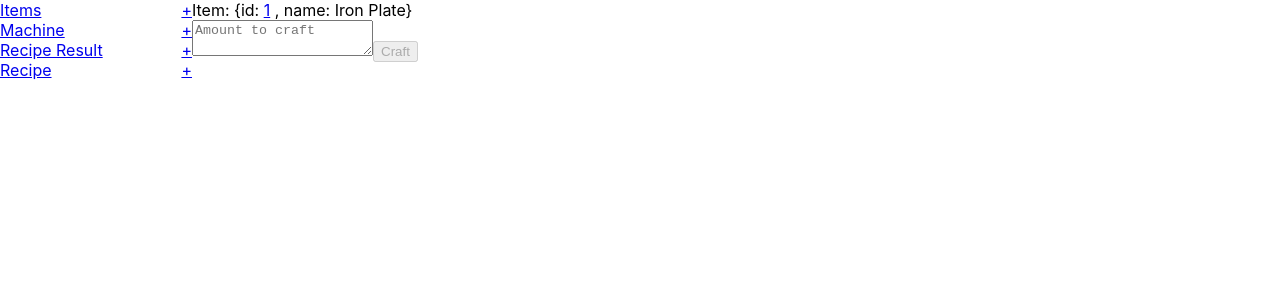
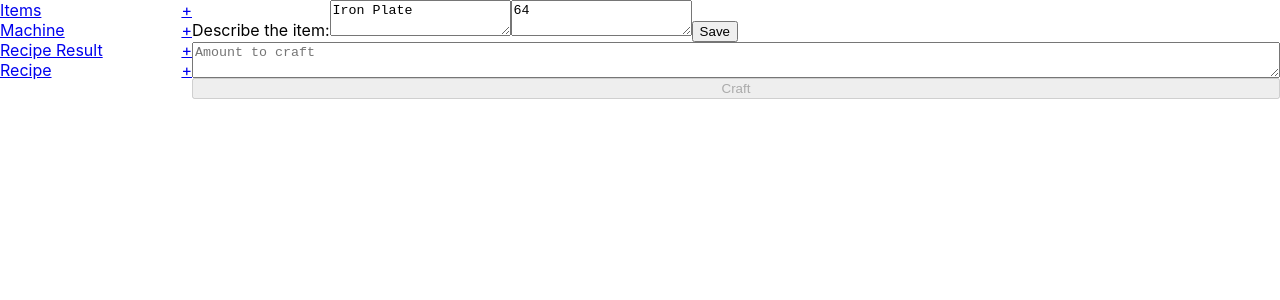
Before and after one commit to SaloEater/Minecraft-Recipe-Helper-App, a React (Create React App) app: page /item/1 in a window 1280 px wide. Shown: the top 300 px of the page. Built offline with nearby package versions, Linux system fonts and the light colour scheme.

Commit message:
Item record edit form

```diff
--- a/src/Routes.tsx
+++ b/src/Routes.tsx
@@ -1,10 +1,9 @@
 import React from "react";
 import {Route, Switch} from "react-router";
-import {observer} from "mobx-react";
 import MainLayout from "./layout/main";
 import MainPage from "./page/main";
 import ItemPage from "./page/item";
-import ItemCreatePage from "./page/item/create";
+import {ItemCreatePage} from "./page/item/create";
 import MachinePage from "./page/machine";
 import MachineCreatePage from "./page/machine/create";
 import RecipeResultPage from "./page/recipe-result";
--- a/src/component/common/show-item-recipe/styles.module.css
+++ b/src/component/common/show-item-recipe/styles.module.css
@@ -1,4 +1,4 @@
-.RecipeResult {
+.Item {
     display: grid;
     grid-template-columns: 1fr;
     padding-left: 2%;
--- a/src/component/common/show-recipe-result/styles.module.css
+++ b/src/component/common/show-recipe-result/styles.module.css
@@ -1,4 +1,4 @@
-.RecipeResult {
+.Item {
     display: grid;
     grid-template-columns: 1fr;
     padding-left: 2%;
--- a/src/component/common/show-recipe/styles.module.css
+++ b/src/component/common/show-recipe/styles.module.css
@@ -1,4 +1,4 @@
-.RecipeResult {
+.Item {
     display: grid;
     grid-template-columns: 1fr;
     padding-left: 2%;
--- a/src/component/item/record/create/index.tsx
+++ b/src/component/item/record/create/index.tsx
@@ -2,13 +2,22 @@ import React, {ChangeEvent} from "react";
 import {inject, observer} from "mobx-react";
 import styles from "./styles.module.css";
 import ItemsStore from "../../../../state/item";
+import {ItemEditForm} from "../../../../type/component/item/create";
 
-class InnerItemNewRecord extends React.Component<any, any> {
+class InnerItemNewRecord extends React.Component<ItemEditForm, any> {
     itemsStore: ItemsStore;
 
     constructor(props: any) {
         super(props);
         this.itemsStore = props.ItemsStore;
+        const item = this.props.item;
+        if (item) {
+            this.itemsStore.onNewItemNameChange(item.name);
+            this.itemsStore.onNewStackChanged(String(item.stack));
+        } else {
+            this.itemsStore.onNewItemNameChange("");
+            this.itemsStore.onNewStackChanged("");
+        }
     }
 
     render() {
@@ -26,7 +35,7 @@ class InnerItemNewRecord extends React.Component<any, any> {
                 onChange={(e: ChangeEvent<HTMLTextAreaElement>)=>this.itemsStore.onNewStackChanged(e.target.value)}
             />
             <button
-                onClick={() => this.itemsStore.createNewItemButtonClicked()}
+                onClick={() => this.props.onClick()}
                 disabled={this.itemsStore.canCreateNewItem}
             >Save</button>
             </div>
--- a/src/component/item/record/index.tsx
+++ b/src/component/item/record/index.tsx
@@ -4,6 +4,7 @@ import ItemsStore from "../../../state/item";
 import {Link, withRouter} from "react-router-dom";
 import {ItemProps} from "../../../type/page/item/ItemProps";
 import styles from "./styles.module.css";
+import {ItemNewRecord} from "./create";
 
 
 class InnerItemRecord extends React.Component<ItemProps, any> {
@@ -17,11 +18,14 @@ class InnerItemRecord extends React.Component<ItemProps, any> {
     render() {
         const id: string = this.props.match.params.id;
         const item = this.itemsStore.getItem(id);
+        const onClick = () => {
+            item.name = this.itemsStore.getNewItemName;
+            item.stack = Number(this.itemsStore.getNewStack);
+            this.itemsStore.saveItem(item);
+        }
         return (
             <div className={styles.Item}>
-                <div>
-                    Item: { "{id: "} <Link to={"/item/"+id}>{id}</Link> {", name: " + item.name + "}" }
-                </div>
+                <ItemNewRecord item={item} onClick={onClick}/>
                 <textarea
                     placeholder="Amount to craft"
                     onChange={(e) => this.itemsStore.onAmountToCraftChanged(e.target.value)}
--- a/src/component/item/record/styles.module.css
+++ b/src/component/item/record/styles.module.css
@@ -1,4 +1,4 @@
-.RecipeResult {
+.Item {
     display: grid;
     grid-template-columns: 1fr;
 }
--- a/src/page/item/create/index.tsx
+++ b/src/page/item/create/index.tsx
@@ -1,11 +1,22 @@
 import React from "react";
 import {ItemNewRecord} from "../../../component/item/record/create";
+import {inject, observer} from "mobx-react";
+import ItemsStore from "../../../state/item";
 
-export default class ItemCreatePage extends React.Component<any, any>
+class InnerItemCreatePage extends React.Component<any, any>
 {
+    itemsStore: ItemsStore;
+
+    constructor(props: any) {
+        super(props);
+        this.itemsStore = props.ItemsStore;
+    }
     render() {
         return (
-            <ItemNewRecord />
+            <ItemNewRecord item={null} onClick={this.itemsStore.createNewItemButtonClicked}/>
         );
     }
 }
+export const ItemCreatePage = inject(
+    "ItemsStore"
+)(observer(InnerItemCreatePage));
--- a/src/state/item/index.ts
+++ b/src/state/item/index.ts
@@ -134,6 +134,11 @@ export class ItemsStore
             this._newItemName !== "" &&
             this._newStack !== "";
     }
+
+    saveItem(item: Item): void {
+        this._items.set(item.id, item);
+        this.save();
+    }
 }
 
 export default ItemsStore;
--- /dev/null
+++ b/src/type/component/item/create/index.ts
@@ -0,0 +1,7 @@
+import {Item} from "../index";
+
+export interface ItemEditForm
+{
+    item: Item|null,
+    onClick: () => void;
+}
```
